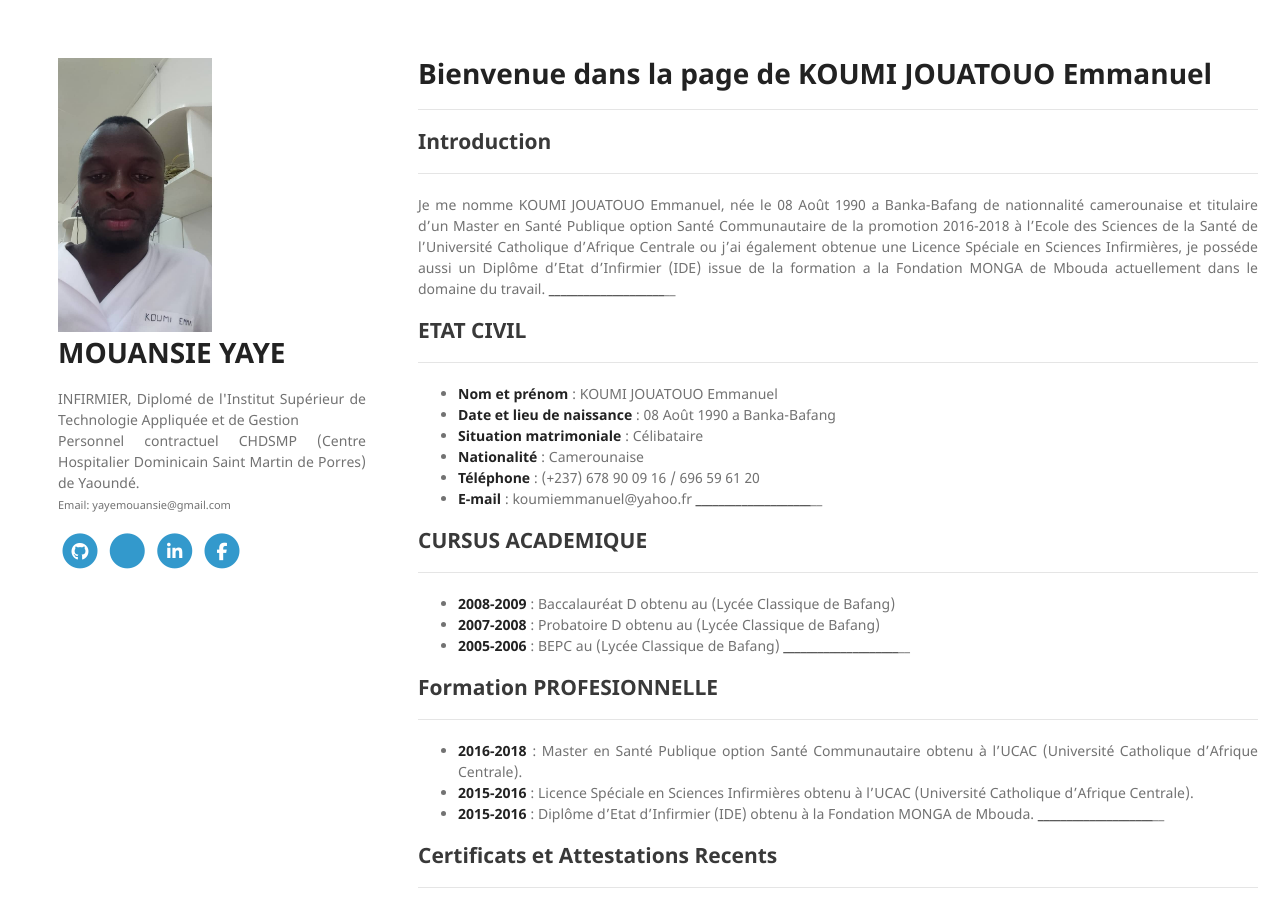
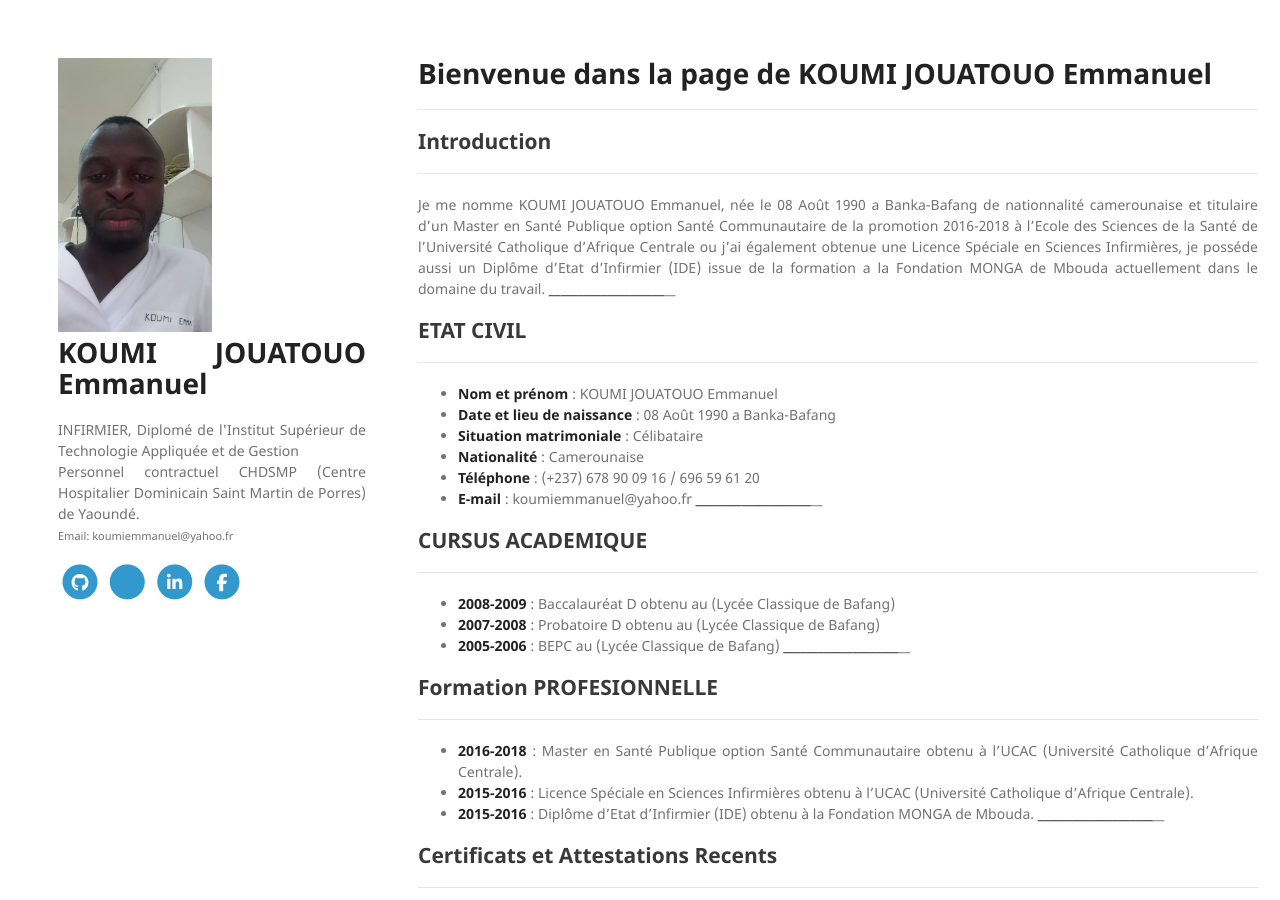
Before and after one commit to koumi-jouatouo/koumi-jouatouo.github.io, a Jekyll site: the page built from index.md, in a window 1280 px wide and 900 px high. Built offline with Jekyll 4.4.1, drawn with Linux system fonts in a browser that asks for light colours; nearby versions of some CDN libraries; our own code applies the rules of GitHub Pages for plain Markdown files; a style sheet for code colours, icons or effects is not loaded.

Commit message:
Update default.html

```diff
--- a/_layouts/default.html
+++ b/_layouts/default.html
@@ -6,7 +6,7 @@
     <meta charset="utf-8">
     <meta http-equiv="X-UA-Compatible" content="chrome=1">
 
-    <title>MOUANSIE YAYE</title>
+    <title>KOUMI JOUATOUO Emmanuel</title>
 
     <script
       src="https://code.jquery.com/jquery-3.2.1.min.js"
@@ -30,10 +30,10 @@
     <div class="wrapper">
       <header>
         <a href="{{ '/' | relative_url }}"><img style="max-width: 50%" src="{{ site.logo_url }}">
-          <h1>MOUANSIE YAYE</h1>
+          <h1>KOUMI JOUATOUO Emmanuel</h1>
         </a>
         <p>INFIRMIER, Diplomé de l'Institut Supérieur de Technologie Appliquée et de Gestion <br/>
-            Personnel contractuel CHDSMP (Centre Hospitalier Dominicain Saint Martin de Porres) de Yaoundé.<br/> <small>Email: yayemouansie@gmail.com</small></p>
+            Personnel contractuel CHDSMP (Centre Hospitalier Dominicain Saint Martin de Porres) de Yaoundé.<br/> <small>Email: koumiemmanuel@yahoo.fr</small></p>
         <!--
         <a href="https://github.com/jpainam" target="_blank" rel="external" style="padding-left:10px;">
               <i class="fa fa-github-square fa-2x" aria-hidden="true"></i> </a>
```
